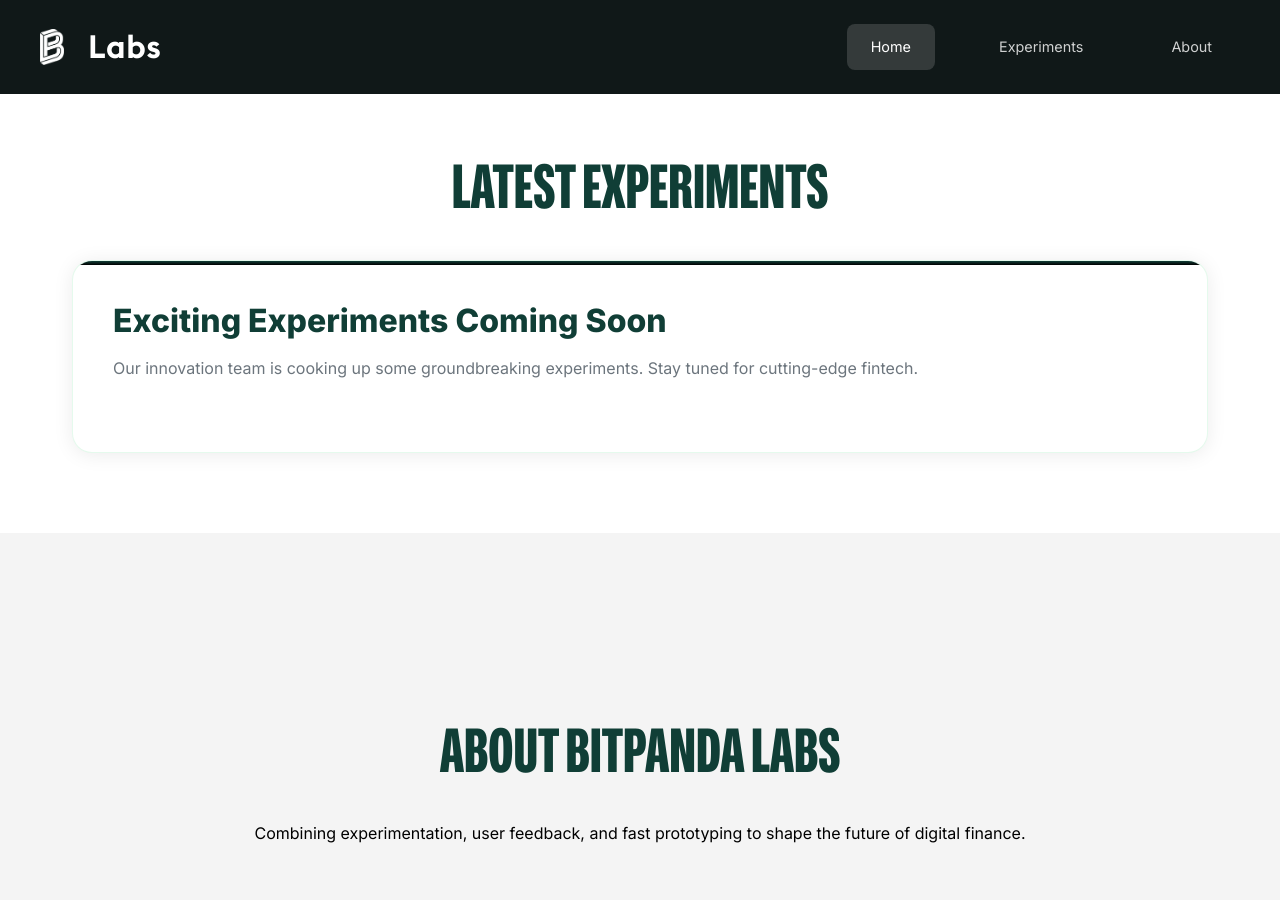
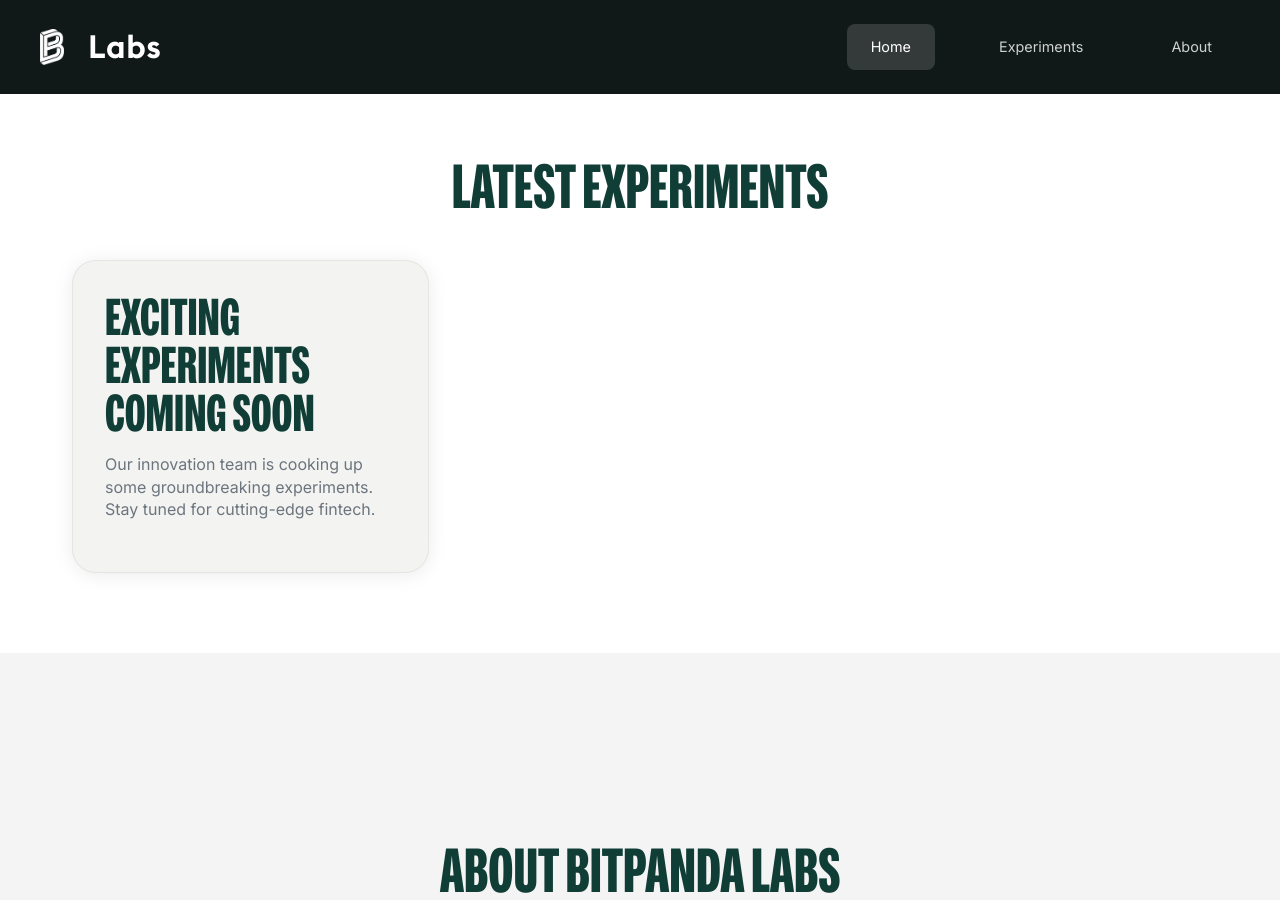
Before and after one commit to bitpanda-labs/labs-website, a Jekyll site: the page built from index.html, in a window 1280 px wide and 900 px high, scrolled down 883 px. Built offline with Jekyll 4.4.1, drawn with Linux system fonts in a browser that asks for light colours.

Commit message:
Change the design of experiment card

```diff
--- a/_config.yml
+++ b/_config.yml
@@ -35,7 +35,7 @@
 collections:
   experiments:
     output: true
-    permalink: /experiments/:name/
+    permalink: /experiments/:path/
 
 # Ensure these files are included in the build
 include:
--- a/assets/css/style.css
+++ b/assets/css/style.css
@@ -227,57 +227,49 @@
 /* Cards Grid */
 .cards {
   display: grid;
-  grid-template-columns: repeat(auto-fit, minmax(350px, 1fr));
+  grid-template-columns: repeat(3, 1fr);
   gap: 2rem;
   margin-top: 3rem;
 }
 
 .card {
-  background: var(--panda-white);
-  padding: 2.5rem;
-  border-radius: 20px;
+  background: #f3f3f2;
+  padding: 2rem;
+  border-radius: 24px;
   box-shadow: var(--shadow-light);
-  transition: all 0.3s ease;
-  border: 1px solid rgba(0, 200, 83, 0.1);
+  transition: transform 0.25s ease, box-shadow 0.25s ease;
+  border: 1px solid rgba(0, 0, 0, 0.06);
   position: relative;
   overflow: hidden;
 }
 
-.card::before {
-  content: '';
-  position: absolute;
-  top: 0;
-  left: 0;
-  right: 0;
-  height: 4px;
-  background: var(--panda-gradient);
-}
+.card::before { display: none; }
 
 .card:hover {
-  transform: translateY(-8px);
-  box-shadow: var(--shadow-heavy);
-  border-color: rgba(0, 200, 83, 0.2);
+  transform: translateY(-6px);
+  box-shadow: var(--shadow-medium);
 }
 
 .card h3 {
-  font-family: 'Inter', sans-serif;
-  font-size: clamp(16pt, 4vw, 24pt);
+  font-family: 'Bitpanda Compressed', sans-serif;
+  font-size: clamp(24pt, 5vw, 40pt);
   margin-bottom: 1rem;
   color: var(--panda-green);
-  font-weight: 800;
-  line-height: 125%;
+  font-weight: 700;
+  line-height: 0.9;
+  text-transform: uppercase;
 }
 
 .card .meta {
   font-size: 0.9rem;
   color: var(--panda-grey-dark);
-  margin-bottom: 1.5rem;
+  margin-top: 1rem;
   font-weight: 500;
 }
 
 .card p {
   color: var(--panda-grey-dark);
-  margin-bottom: 2rem;
+  margin-bottom: 1.25rem;
   font-family: 'Inter', sans-serif;
   font-weight: 400;
   font-size: 12pt;
@@ -287,6 +279,121 @@
 .card .btn {
   padding: 0.8rem 2rem;
   font-size: 0.95rem;
+}
+
+/* Make the entire card clickable using an overlay link */
+.post-card { position: relative; }
+.post-card .card-link {
+  position: absolute;
+  inset: 0;
+  z-index: 1;
+}
+.post-card .card-body,
+.post-card .card-image { position: relative; z-index: 2; }
+.post-card .card-actions .btn { position: relative; z-index: 3; }
+
+/* Vertical post-style card (image on top) */
+.post-card {
+  display: flex;
+  flex-direction: column;
+}
+
+.post-card .card-image {
+  overflow: hidden;
+  border-radius: 0; /* let the parent card handle rounding */
+  /* Bleed the image fully over card padding and 1px border */
+  margin-top: calc(-2rem - 1px);
+  margin-right: calc(-2rem - 1px);
+  margin-bottom: 1rem;
+  margin-left: calc(-2rem - 1px);
+  aspect-ratio: 16/9;
+}
+
+.post-card .card-image img {
+  width: 100%;
+  height: 100%;
+  object-fit: cover;
+  display: block;
+}
+
+.post-card .card-body {
+  display: flex;
+  flex-direction: column;
+}
+
+.post-card .card-meta {
+  display: flex;
+  flex-direction: column;
+  align-items: flex-start;
+  gap: 0.4rem;
+  margin: 0.25rem 0 0.75rem 0;
+}
+
+.labels {
+  display: flex;
+  flex-wrap: nowrap;
+  gap: 0.5rem;
+  overflow: hidden;
+}
+
+.label {
+  background: rgba(16, 62, 54, 0.08);
+  color: var(--panda-green);
+  padding: 0.25rem 0.6rem;
+  border-radius: 999px;
+  font-size: 0.8rem;
+  font-weight: 600;
+}
+
+.date {
+  color: var(--panda-grey-dark);
+  font-size: 0.9rem;
+}
+
+/* Product-style card layout */
+.product-card {
+  position: relative;
+  display: block;
+  min-height: 520px;
+}
+
+.product-card .card-content {
+  display: flex;
+  flex-direction: column;
+  max-width: 100%;
+  z-index: 1;
+}
+
+.product-card .card-title {
+  margin-bottom: 1rem;
+}
+
+.product-card .card-description {
+  font-size: 1.125rem;
+  line-height: 140%;
+}
+
+.product-card .card-actions {
+  margin-top: 0.75rem;
+}
+
+.product-card .card-media {
+  position: absolute;
+  right: -2rem; /* bleed over card padding to reach the edge */
+  bottom: -2rem; /* bleed over bottom padding */
+  width: 65%;
+  height: 85%;
+  display: flex;
+  align-items: end;
+  justify-content: center;
+  pointer-events: none;
+}
+
+.product-card .card-media img {
+  width: 100%;
+  height: 100%;
+  object-fit: contain;
+  object-position: right bottom;
 }
 
 /* Experiment Page */
@@ -554,9 +661,25 @@
     border-radius: 30px;
   }
 
-  .cards {
-    grid-template-columns: 1fr;
-    gap: 1.5rem;
+  .cards { grid-template-columns: 1fr; gap: 1.5rem; }
+  .post-card .card-image { margin: -1.5rem -1.5rem 1rem -1.5rem; aspect-ratio: 4/3; }
+
+  .product-card {
+    min-height: 420px;
+  }
+  .product-card .card-content {
+    max-width: 100%;
+  }
+  .product-card .card-media {
+    position: static;
+    width: 100%;
+    height: auto;
+    margin-top: 1rem;
+    pointer-events: auto;
+  }
+  .product-card .card-media img {
+    width: 100%;
+    height: auto;
   }
 
   .card {
--- a/index.html
+++ b/index.html
@@ -13,12 +13,35 @@
     <div class="cards">
       {% if site.experiments.size > 0 %}
         {% for experiment in site.experiments %}
-          <div class="card">
-            <h3>{{ experiment.title | escape }}</h3>
-            <p class="meta">{{ experiment.date | date: "%B %d, %Y" }}</p>
-            <p>{{ experiment.excerpt | strip_html | truncatewords: 30 }}</p>
-            <a href="{{ experiment.url | relative_url }}" class="btn">Read More</a>
-          </div>
+          {% comment %}Simple client-side fallback: try image.png, if it fails try image.jpg, else default asset{% endcomment %}
+          {% assign base_url = experiment.url | replace: 'index.html', '' | replace: '/index/', '/' | replace: 'index/', '' %}
+          {% assign png_path = base_url | append: 'image.png' %}
+          {% assign jpg_path = base_url | append: 'image.jpg' %}
+          {% assign default_img = '/assets/img/image.png' %}
+          {% assign labels = experiment.labels | default: experiment.categories %}
+          <article class="card post-card">
+            <a class="card-link" href="{{ experiment.url | relative_url }}" aria-label="Open {{ experiment.title | escape }}"></a>
+            <div class="card-image">
+              <img src="{{ png_path | relative_url }}" alt="{{ experiment.title | escape }}" onerror="this.onerror=() => (this.onerror=null, this.src='{{ default_img | relative_url }}'); this.src='{{ jpg_path | relative_url }}'" />
+            </div>
+            <div class="card-body">
+              <h3 class="card-title">{{ experiment.title | upcase }}</h3>
+              <div class="card-meta">
+                <div class="labels">
+                  {% if labels %}
+                    {% for label in labels %}
+                      <span class="label">{{ label }}</span>
+                    {% endfor %}
+                  {% endif %}
+                </div>
+                <time class="date">{{ experiment.date | date: "%B %d, %Y" }}</time>
+              </div>
+              <p class="card-description">{{ experiment.excerpt | strip_html }}</p>
+              <div class="card-actions">
+                <a href="{{ experiment.url | relative_url }}" class="btn btn-outline">Learn more</a>
+              </div>
+            </div>
+          </article>
         {% endfor %}
       {% else %}
         <div class="card coming-soon">
```
Also changed, not shown: _layouts/experiment.html (+10 -1 lines).
